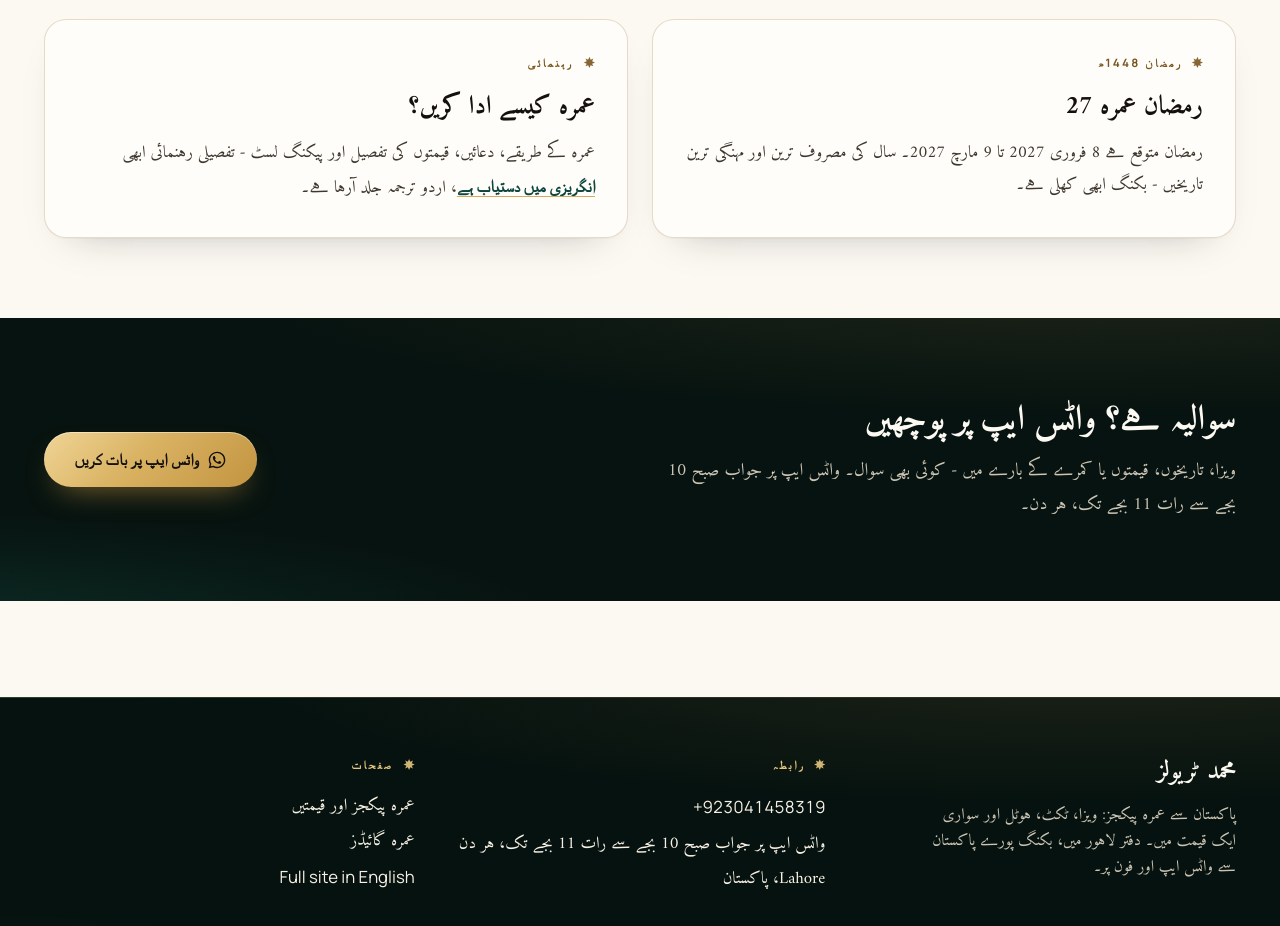
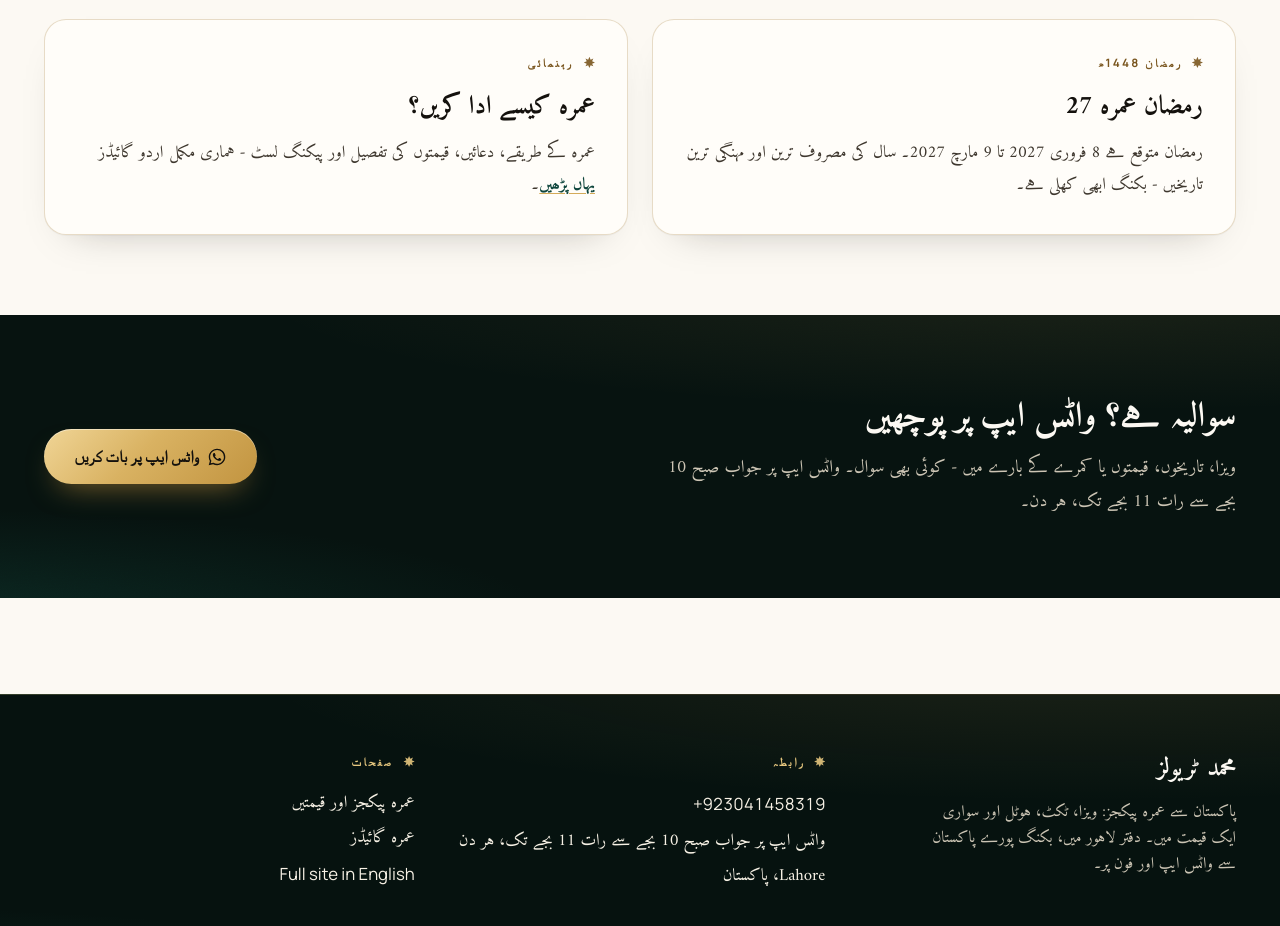
Before and after one commit to anasshahzad101/muhammad-travel-anas, a Next.js app: page /ur in a window 1280 px wide. Shown: the part 2100-3026 px from the top of the page. Built offline with nearby package versions, Linux system fonts and the light colour scheme; no server answers.

Commit message:
Urdu homepage: guides card now links to /ur/guides/

```diff
--- a/app/(ur)/ur/page.tsx
+++ b/app/(ur)/ur/page.tsx
@@ -143,7 +143,7 @@ export default function UrduHome() {
         </div>
       </section>
 
-      {/* ─── Seasons + guides note ─── */}
+      {/* ─── Seasons + guides ─── */}
       <section className="container-x py-20">
         <div className="grid gap-6 md:grid-cols-2">
           <div className="card p-8">
@@ -158,11 +158,11 @@ export default function UrduHome() {
             <p className="eyebrow">رہنمائی</p>
             <p className="mt-3 text-[1.6rem] font-bold text-ink-950">عمرہ کیسے ادا کریں؟</p>
             <p className="mt-3 text-[1.05rem] leading-[1.9] text-ink-700">
-              عمرہ کے طریقے، دعائیں، قیمتوں کی تفصیل اور پیکنگ لسٹ - تفصیلی رہنمائی ابھی{" "}
-              <Link href="/guides/" hrefLang="en-PK" className="font-bold text-haram-800 underline decoration-gold-400 underline-offset-4" style={{ fontFamily: "var(--font-body)" }}>
-                انگریزی میں دستیاب ہے
+              عمرہ کے طریقے، دعائیں، قیمتوں کی تفصیل اور پیکنگ لسٹ - ہماری مکمل اردو گائیڈز{" "}
+              <Link href="/ur/guides/" className="font-bold text-haram-800 underline decoration-gold-400 underline-offset-4">
+                یہاں پڑھیں
               </Link>
-              ، اردو ترجمہ جلد آرہا ہے۔
+              ۔
             </p>
           </div>
         </div>
```
